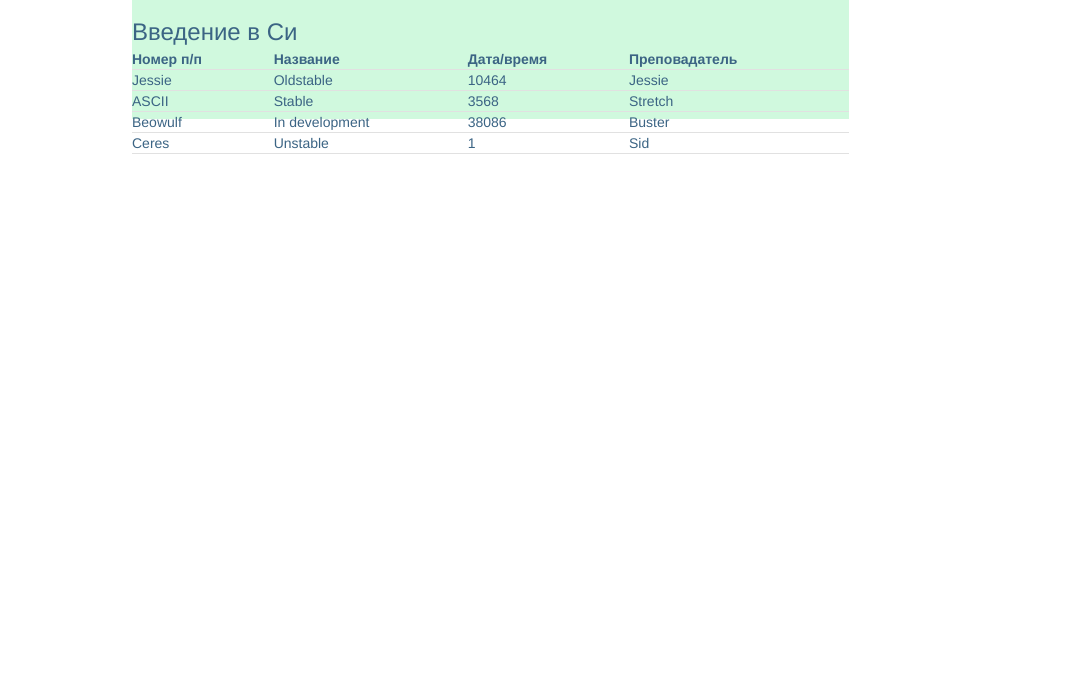
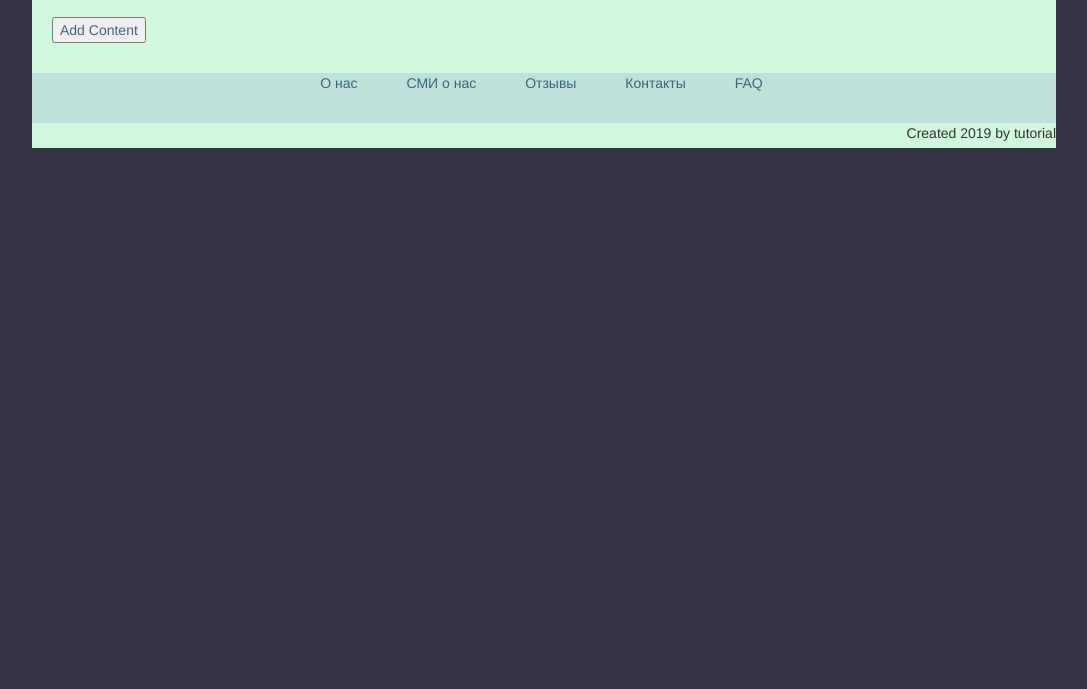
Before and after one commit to Serq108/DZ_10, a plain HTML site: page coursepage.html in a window 1280 px wide. Shown: the part 111-800 px from the top of the page, without its empty margins (96-1183 px from the left). Drawn offline with nearby package versions, Linux system fonts and the light colour scheme.

Commit message:
Add files via upload

```diff
--- a/coursepage.html
+++ b/coursepage.html
@@ -6,13 +6,13 @@
         <meta http-equiv="content-type" content="text/html;charset=utf-8" />
         <meta name="generator" content="Geany 1.34.1" />
         <meta name="viewport" content="width=device-width, initial-scale=1">
+        <link rel="stylesheet" href="https://maxcdn.bootstrapcdn.com/bootstrap/3.3.7/css/bootstrap.min.css">
         <link rel="stylesheet" href="css/styles.css">
-        <link rel="stylesheet" href="https://maxcdn.bootstrapcdn.com/bootstrap/3.3.7/css/bootstrap.min.css">
+        <script src="http://code.jquery.com/jquery-1.8.3.js"></script>
         <script src="js/script.js"></script>
     </head>
 
     <body>
-        <div class="back">
             <div class="parent">
                 <div class="panel" onclick="printDivs()">
                     <img src="image/logo_fff.png" alt="123456">
@@ -20,13 +20,13 @@
                 <div class="login">
                     <a href="">Вход</a>
                 </div>
-                <div class="header0">
-                    <div class="header1">
+                <div class="fixheader">
+                    <div class="headercontent">
                         <a href="">Курсы</a>
                     </div>
                 </div>
                 <div class="header">
-                     <div class="header1">
+                     <div class="headercontent">
                          <ul class="hr">
                            <li><a href="">Обучение</a></li>
                            <li><a href="">Компаниям</a></li>
@@ -37,50 +37,14 @@
                     </div>
                 </div>
                 <div class="title">
-                    <h2>Расписание занятий</h2>
+                    <h3>Курс: Основы СИ</h3>
+                    <h4>Расписание занятий</h4>
                 </div>
-                <div class="subtitle">
-                    <span>курс</span>
-                    <h3> Введение в Си </h3>
+                <div class="content" style="margin-bottom: 108px; top: 108px;">
+                    <p><button id="add">Add Content</button></p>
+                    <div class="push"></div>
                 </div>
-                <div class="tbl">
-                  <table>
-                      <thead>
-                        <tr>
-                          <th>Номер п/п</th>
-                          <th>Название</th>
-                          <th>Дата/время</th>
-                          <th>Преповадатель</th>
-                        </tr>
-                      </thead>
-                      <tbody>
-                        <tr>
-                          <td>Jessie</td>
-                          <td>Oldstable</td>
-                          <td>10464</td>
-                          <td>Jessie</td>
-                        </tr>
-                        <tr>
-                          <td>ASCII</td>
-                          <td>Stable</td>
-                          <td>3568</td>
-                          <td>Stretch</td>
-                        </tr>
-                        <tr>
-                          <td>Beowulf</td>
-                          <td>In development</td>
-                          <td>38086</td>
-                          <td>Buster</td>
-                        </tr>
-                        <tr>
-                          <td>Ceres</td>
-                          <td>Unstable</td>
-                          <td>1</td>
-                          <td>Sid</td>
-                        </tr>
-                      </tbody>
-                  </table>
-                </div>
+                <footer class="footer">
                     <div class="about">
                          <ul class="hr">
                            <li>О нас</li>
@@ -93,7 +57,7 @@
                     <div class="bottom">
                           Created 2019 by tutorial
                     </div>
-            </div>
+               </footer>
             </div>
     </body>
 </html>
--- a/css/styles.css
+++ b/css/styles.css
@@ -13,8 +13,6 @@ body {
 
 }
 
-
-
 .company-logo {
   position: absolute;
   width: 25%;
@@ -25,7 +23,7 @@ body {
   background-color: #BFE1DA;
 }
 
-.header0 {
+.fixheader {
   position: absolute;
   width: 75px;
   left: 155px;
@@ -35,7 +33,8 @@ body {
   height: 30px;
   background-color: #BFE1DA;
 }
-.header1 {
+
+.headercontent {
   position: absolute;
   width: 100%;
   top: 4px;
@@ -43,7 +42,6 @@ body {
   height: 90%;
   background-color: #BFE1DA;
 }
-
 
 .header {
   position: absolute;
@@ -60,7 +58,6 @@ body {
 
 }
 
-
 .login {
   position: absolute;
   width: 75px;
@@ -70,9 +67,7 @@ body {
   border-radius: 5px;
   height: 30px;
   background-color: #BFE1DA;
-
 }
-
 
 .title {
   position: absolute;
@@ -82,34 +77,6 @@ body {
   color: #3b6484;
   height: 50px;
   background-color: #D0F9DE;
-}
-
-
-.subtitle {
-  position: absolute;
-  width: 70%;
-  top: 90px;
-  left: 100px;
-  text-align: left;
-  color: #3b6484;
-  height: 70px;
-  background-color: #D0F9DE;
-}
-
-
-.tbl {
-  position: absolute;
-  width: 70%;
-  top: 160px;
-  left: 100px;
-  text-align: left;
-  color: #3b6484;
-  height: 70px;
-  background-color: #D0F9DE;
-}
-
-.inner-text{
- padding-top: 5%;
 }
 
 .course-category {
@@ -135,19 +102,13 @@ ul.hr li {
     padding: 20px; /* Поля вокруг текста */
    }
 
-.news {
-  position: absolute;
-  width: 100%;
-  top: 325px;
-  text-align: center;
-  color: #3b6484;
-  height: 400px;
-  background-color: #D0F9DE;
+.footer{
+  height: 50px;
+  bottom: 0;
 }
 
-.footer,
-.push {
-  height: 50px;
+.push{
+  height: 0px;
   bottom: 0;
 }
 
@@ -205,17 +166,15 @@ ul.hr li {
 }
 
 .content {
-
+  position: relative;
   width: 100%;
-  top: 100px;
   color: #3b6484;
   padding: 20px;
   height: 50%;
-  margin: 0 auto -50px;
+  margin: 0 auto 40px;
   background-color: #D0F9DE;
 
 }
-
 
 img {
   max-width: none;
@@ -233,67 +192,6 @@ img {
   transform: translate(-50%, -50%);
 }
 
-table{
-    width: 100%;
+.inner-text{
+ padding-top: 5%;
 }
-
-th,
-td {
-    padding:30px 20px;
-    text-align:left;
-    border-bottom:1px solid #E1E1E1
-}
-th:first-child,
-td:first-child {
-    padding-left:0
-}
-    th:last-child,
-td:last-child {
-    padding-right:0
-}
-
-
-
-
-/* OFF STYLE*/
-/*
-.header2 {
-  position: absolute;
-  width: 18%;
-  left: 20%;
-  overflow: hidden;
-  text-align: center;
-  height: 25px;
-  background-color: #BFE1DA;
-}
-
-.header3 {
-  position: absolute;
-  width: 18%;
-  left: 40%;
-  overflow: hidden;
-  text-align: center;
-  height: 25px;
-  background-color: #BFE1DA;
-}
-
-.header4 {
-  position: absolute;
-  width: 18%;
-  left: 60%;
-  overflow: hidden;
-  text-align: center;
-  height: 25px;
-  background-color: #BFE1DA;
-}
-
-.header5 {
-  position: absolute;
-  width: 18%;
-  left: 80%;
-  overflow: hidden;
-  text-align: center;
-  height: 25px;
-  background-color: #BFE1DA;
-}
-*/
```
Also changed, not shown: courselist.html (+5 -5 lines), index.html (+12 -9 lines). Lines whose indentation alone changed are shown as unchanged.
